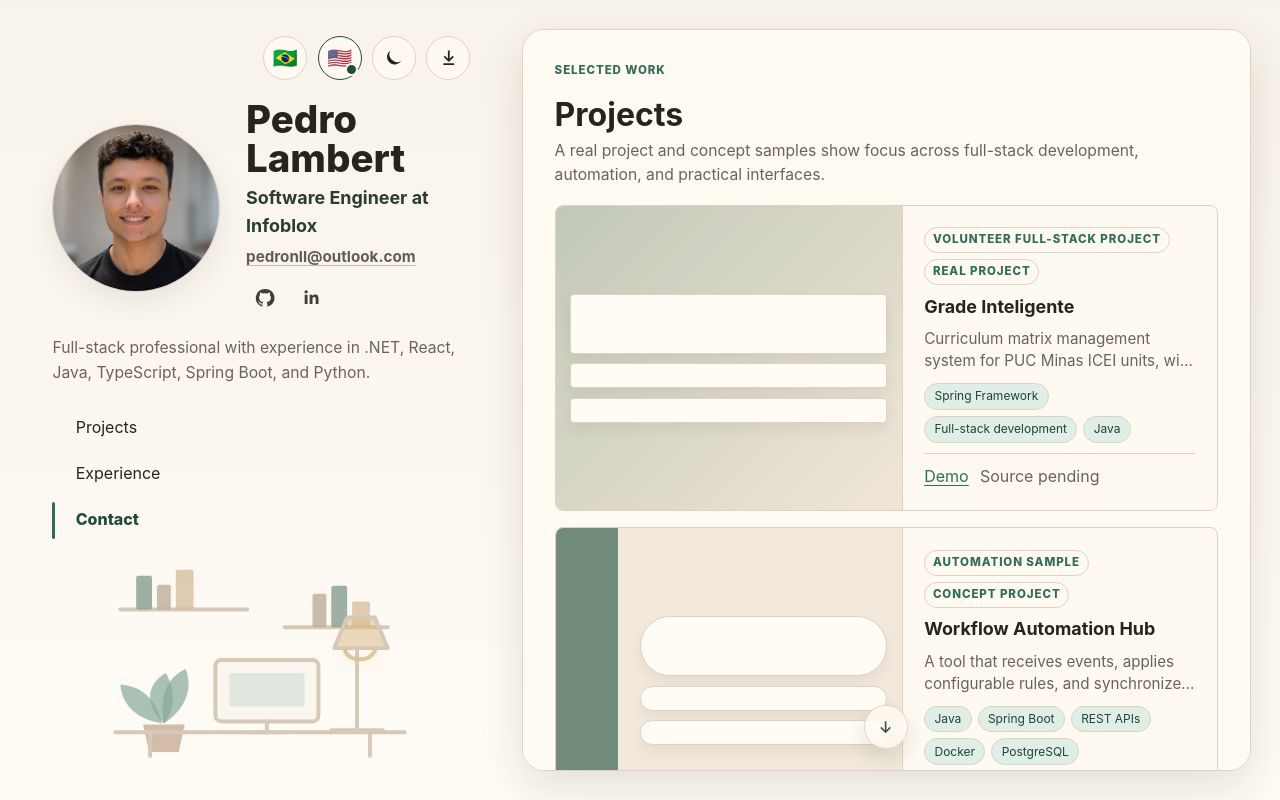
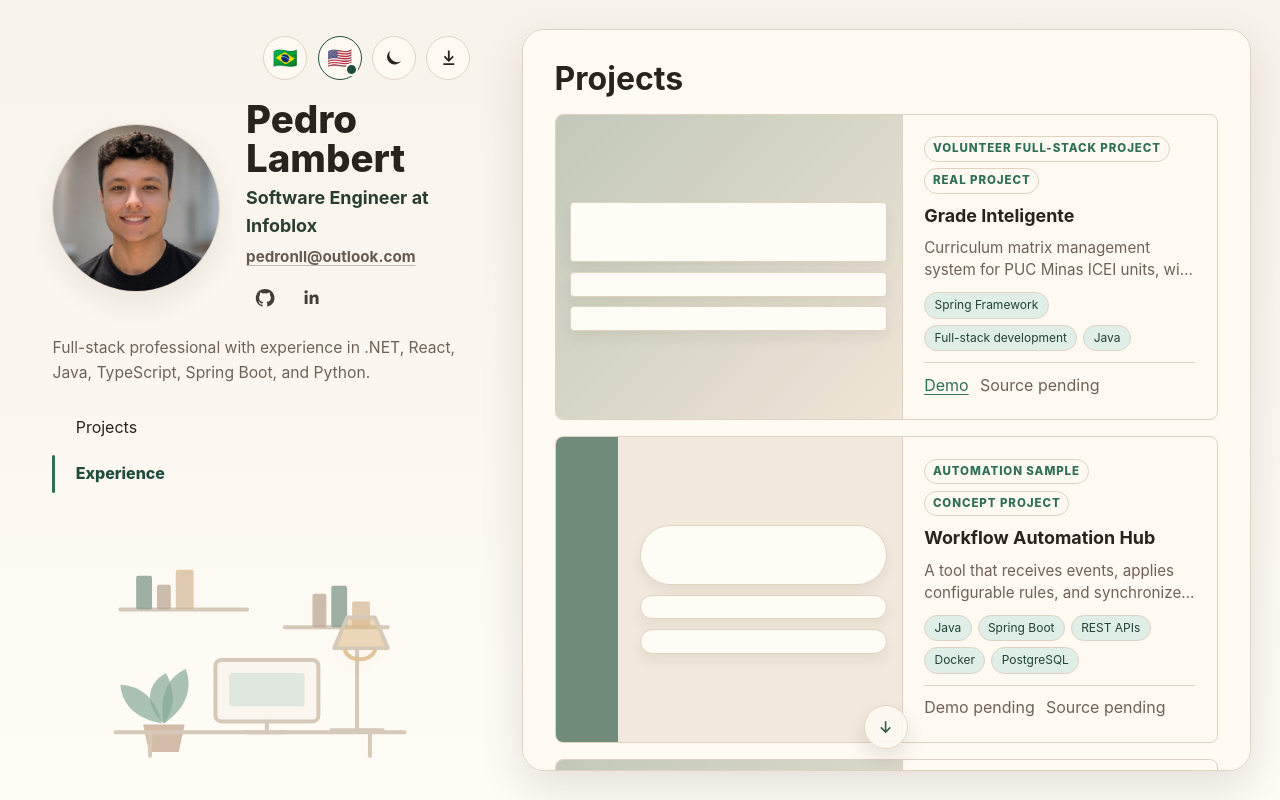
Before and after one commit to Pedro-nll/portfolio, a React (Vite) app: page / in a window 1280 px wide. Built offline with nearby package versions, Linux system fonts and the light colour scheme.

Commit message:
feat: streamline portfolio sections

```diff
--- a/src/components/AppShell.tsx
+++ b/src/components/AppShell.tsx
@@ -2,7 +2,6 @@ import { useCallback, useEffect, useRef, useState, type RefObject } from 'react'
 import type { PortfolioContent } from '../content/types'
 import type { LanguageCode } from '../hooks/useLanguage'
 import type { ThemePreference } from '../hooks/useTheme'
-import { ContactLinks } from './ContactLinks'
 import { ExperienceTimeline } from './ExperienceTimeline'
 import { Navigation } from './Navigation'
 import { ProfilePanel } from './ProfilePanel'
@@ -28,9 +27,11 @@ export function AppShell({
   const year = new Date().getFullYear()
   const [isContentAtEnd, setIsContentAtEnd] = useState(false)
   const hasAppliedInitialHash = useRef(false)
-  const contactLabel = content.nav.find((item) => item.id === 'contact')?.label ?? 'Contact'
+  const experienceLabel = content.nav.find((item) => item.id === 'experience')?.label ?? 'Experience'
   const scrollCueLabel =
-    content.language === 'en' ? `Go to ${contactLabel}` : `Ir para ${contactLabel.toLowerCase()}`
+    content.language === 'en'
+      ? `Go to ${experienceLabel}`
+      : `Ir para ${experienceLabel.toLowerCase()}`
 
   const handleSectionNavigate = useCallback((id: PortfolioContent['nav'][number]['id'], smooth = true) => {
     if (!window.matchMedia('(min-width: 901px)').matches) {
@@ -117,7 +118,7 @@ export function AppShell({
             aria-label={scrollCueLabel}
             aria-hidden={isContentAtEnd}
             tabIndex={isContentAtEnd ? -1 : 0}
-            onClick={() => handleSectionNavigate('contact')}
+            onClick={() => handleSectionNavigate('experience')}
           >
             <svg viewBox="0 0 24 24" aria-hidden="true" focusable="false">
               <path d="M11 4h2v11.2l4.2-4.2 1.4 1.4L12 19 5.4 12.4 6.8 11l4.2 4.2V4Z" />
@@ -126,7 +127,6 @@ export function AppShell({
           <div className="content-column">
             <ProjectsSection content={content.sections.projects} />
             <ExperienceTimeline content={content.sections.experience} />
-            <ContactLinks content={content.sections.contact} />
 
             <footer className="site-footer">
               <p>
--- a/src/components/ExperienceTimeline.tsx
+++ b/src/components/ExperienceTimeline.tsx
@@ -7,7 +7,7 @@ type ExperienceTimelineProps = {
 export function ExperienceTimeline({ content }: ExperienceTimelineProps) {
   return (
     <section className="section" id="experience" aria-labelledby="experience-title">
-      <p className="eyebrow">{content.eyebrow}</p>
+      {content.eyebrow ? <p className="eyebrow">{content.eyebrow}</p> : null}
       <div className="section-heading">
         <h2 id="experience-title">{content.title}</h2>
         <p>{content.intro}</p>
--- a/src/components/ProjectsSection.tsx
+++ b/src/components/ProjectsSection.tsx
@@ -8,10 +8,10 @@ type ProjectsSectionProps = {
 export function ProjectsSection({ content }: ProjectsSectionProps) {
   return (
     <section className="section projects-section" id="projects" aria-labelledby="projects-title">
-      <p className="eyebrow">{content.eyebrow}</p>
+      {content.eyebrow ? <p className="eyebrow">{content.eyebrow}</p> : null}
       <div className="section-heading">
         <h2 id="projects-title">{content.title}</h2>
-        <p>{content.intro}</p>
+        {content.intro ? <p>{content.intro}</p> : null}
       </div>
 
       <div className="projects-grid">
--- a/src/content/en.ts
+++ b/src/content/en.ts
@@ -26,7 +26,6 @@ export const enContent: PortfolioContent = {
   nav: [
     { id: 'projects', label: 'Projects' },
     { id: 'experience', label: 'Experience' },
-    { id: 'contact', label: 'Contact' },
   ],
   actions: {
     resume: 'Resume',
@@ -41,10 +40,9 @@ export const enContent: PortfolioContent = {
   },
   sections: {
     projects: {
-      eyebrow: 'Selected work',
+      eyebrow: '',
       title: 'Projects',
-      intro:
-        'A real project and concept samples show focus across full-stack development, automation, and practical interfaces.',
+      intro: '',
       linkLabels: {
         demo: 'Demo',
         demoPending: 'Demo pending',
@@ -91,7 +89,7 @@ export const enContent: PortfolioContent = {
       ],
     },
     experience: {
-      eyebrow: 'Background',
+      eyebrow: '',
       title: 'Experience',
       intro:
         'Selected entries focused on applied software development and experience close to real project delivery.',
--- a/src/content/pt.ts
+++ b/src/content/pt.ts
@@ -26,7 +26,6 @@ export const ptContent: PortfolioContent = {
   nav: [
     { id: 'projects', label: 'Projetos' },
     { id: 'experience', label: 'Experiencia' },
-    { id: 'contact', label: 'Contato' },
   ],
   actions: {
     resume: 'Curriculo',
@@ -41,10 +40,9 @@ export const ptContent: PortfolioContent = {
   },
   sections: {
     projects: {
-      eyebrow: 'Trabalho selecionado',
+      eyebrow: '',
       title: 'Projetos',
-      intro:
-        'Projeto real e amostras conceituais mostram foco em desenvolvimento full-stack, automacao e interfaces praticas.',
+      intro: '',
       linkLabels: {
         demo: 'Demo',
         demoPending: 'Demo pendente',
@@ -91,7 +89,7 @@ export const ptContent: PortfolioContent = {
       ],
     },
     experience: {
-      eyebrow: 'Trajetoria',
+      eyebrow: '',
       title: 'Experiencia',
       intro:
         'Entradas selecionadas com foco em desenvolvimento de software aplicado e experiencia proxima a projetos reais.',
--- a/src/content/types.ts
+++ b/src/content/types.ts
@@ -1,4 +1,4 @@
-export type SectionId = 'projects' | 'experience' | 'contact'
+export type SectionId = 'projects' | 'experience'
 
 export type Project = {
   id: string
```
Also changed, not shown: 1 other file (tests, documents, lock files or other folders).
